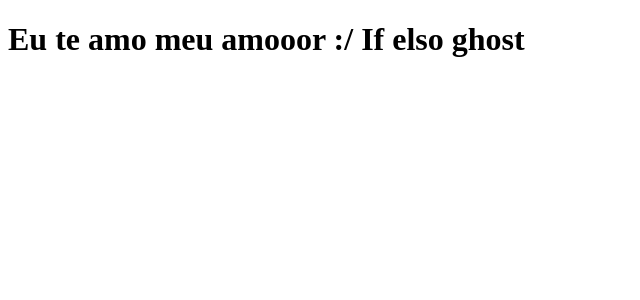
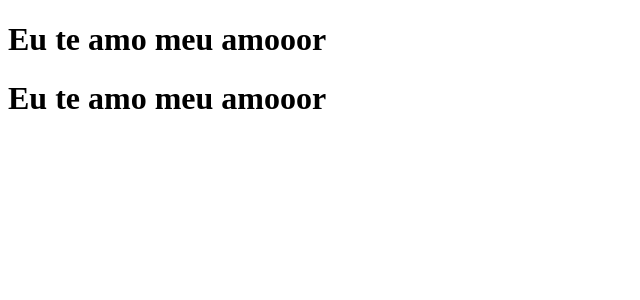
Before and after one commit to Klevisonf/clone-tabnews, a Next.js app: page / in a window 1280 px wide. Shown: the top 300 px of the page, without its empty margins (0-640 px from the left). Built offline with nearby package versions, Linux system fonts and the light colour scheme.

Commit message:
Modificando a frase Inicial

```diff
--- a/pages/index.js
+++ b/pages/index.js
@@ -1,7 +1,10 @@
 function Home(){
     return (
         <div>
-            <h1>Eu te amo meu amooor :/ If elso ghost</h1>
+            <div>
+                <h1>Eu te amo meu amooor </h1>
+                <h1>Eu te amo meu amooor </h1>
+            </div>
 
         </div>
     )
```
